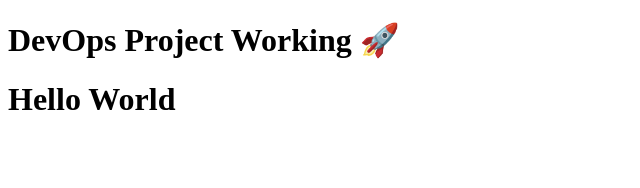
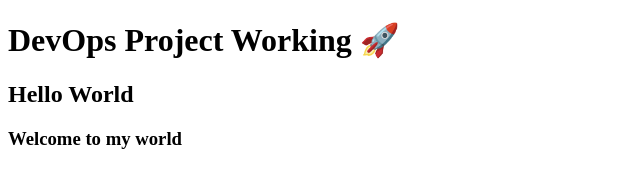
Before and after one commit to xramesh57/docker-jenkins-app, a plain HTML site: page index.html in a window 1280 px wide. Shown: the whole page, without its empty margins (0-640 px from the left). Drawn offline with Linux system fonts and the light colour scheme.

Commit message:
Update index.html

```diff
--- a/index.html
+++ b/index.html
@@ -7,6 +7,7 @@
 </head>
 <body>
     <h1>DevOps Project Working 🚀</h1>
-    <h1>Hello World</h1>
+    <h2>Hello World</h2>
+    <h3>Welcome to my world</h3>
 </body>
 </html>
```
